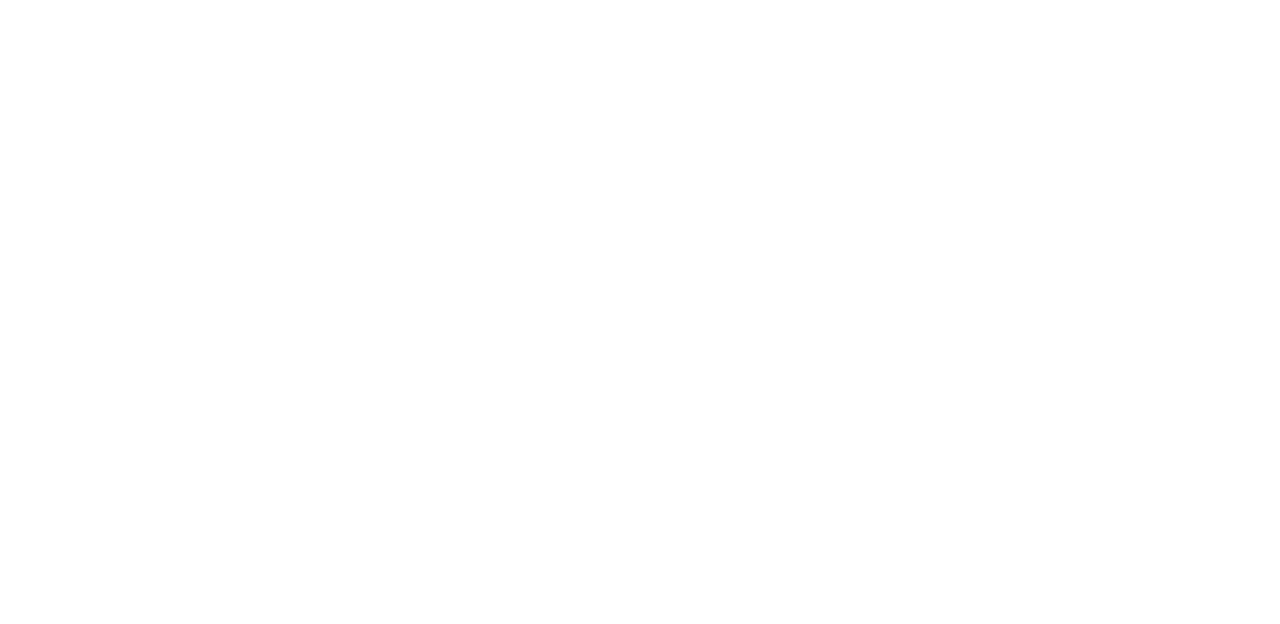
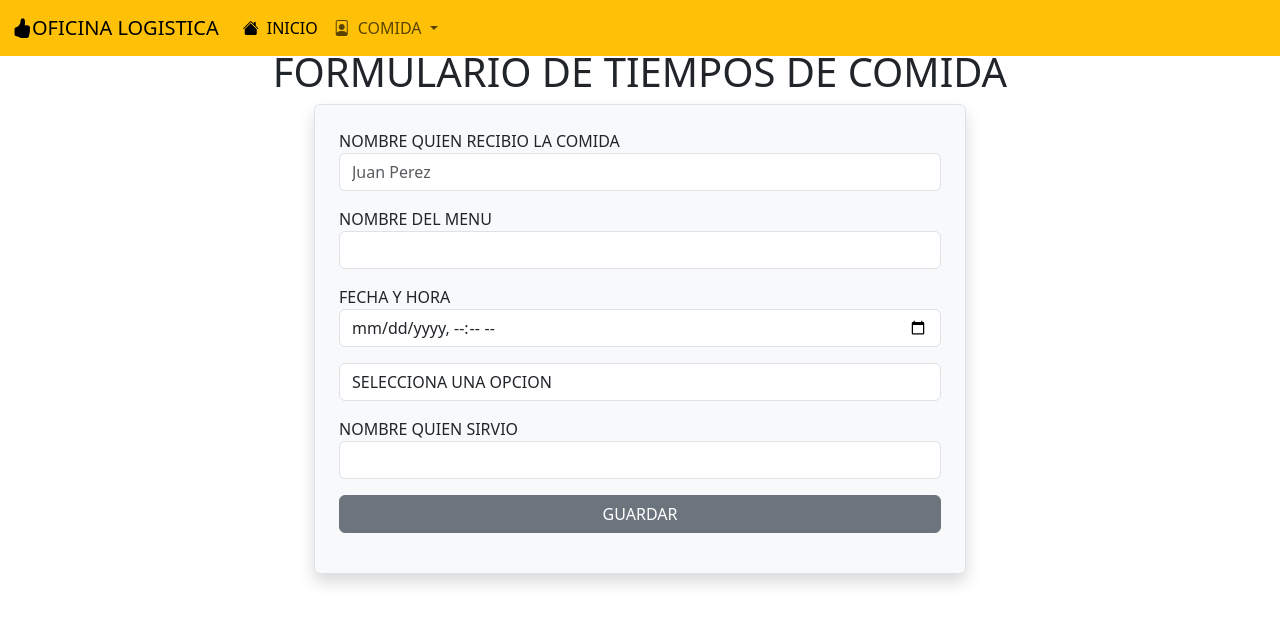
Before and after one commit to Jennifer11607/parcial_is2024, a PHP site: page /comida/index.php in a window 1280 px wide. Before the commit the part shown is empty. Shown: the top 624 px of the page. Run offline with PHP 8.4, Linux system fonts and the light colour scheme.

Commit message:
creacion del index

```diff
--- a/vistas/comida/index.php
+++ b/vistas/comida/index.php
@@ -0,0 +1,53 @@
+<?php include_once '../../vistas/templates/header.php'; ?>
+
+<h1 class="text-center mt-5">FORMULARIO DE TIEMPOS DE COMIDA</h1>
+<div class="row justify-content-center">
+    <form action="../../../parcial_is2024/controladores/comida/guardar.php" method="POST" class="border bg-light shadow rounded p-4 col-lg-6">
+        <div class="row mb-3">
+            <div class="col">
+                <label for="cli_nombre">NOMBRE QUIEN RECIBIO LA COMIDA</label>
+                <input type="text" name="cli_nombre" id="cli_nombre" class="form-control" placeholder="Juan Perez"required>
+            </div>
+        </div>
+        <div class="row mb-3">
+            <div class="col">
+                <label for="cli_apellido">NOMBRE DEL MENU</label>
+                <input type="text" name="cli_apellido" id="cli_apellido" class="form-control" required>
+            </div>
+        </div>
+        <div class="row mb-3">
+            <div class="col">
+                <label for="cli_nit">FECHA Y HORA</label>
+                <input type="datetime-local" name="cli_nit" id="cli_nit" class="form-control" required>
+            </div>
+        </div>
+        <div class="row mb-3">
+            <div class="col">
+            <select type="number" name="cli_telefono" id="cli_telefono" class="form-control" required>
+                <option selected>SELECCIONA UNA OPCION</option>
+                <option value="1">Desayuno</option>
+                <option value="2">Almuerzo</option>
+                <option value="3">Cena</option>
+                <option value="4">Refaccion</option>
+            </select>
+            </div>
+        </div>
+
+        <div class="row mb-3">
+            <div class="col">
+                <label for="cli_nit">NOMBRE QUIEN SIRVIO</label>
+                <input type="datetime" name="cli_nit" id="cli_nit" class="form-control" required>
+            </div>
+        </div>
+
+
+        <div class="row mb-3">
+            <div class="col">
+                <button type="submit" class="btn btn-secondary w-100">GUARDAR</button>
+            </div>
+        </div>
+
+    </form>
+</div>
+
+<?php include_once '../../vistas/templates/footer.php';?>
--- a/vistas/templates/navbar.php
+++ b/vistas/templates/navbar.php
@@ -1,4 +1,4 @@
-<nav class="navbar fixed-top navbar-expand-lg bg-success">
+<nav class="navbar fixed-top navbar-expand-lg bg-warning">
   <div class="container-fluid">
     <a class="navbar-brand" href="../comida/index.php"><i class="bi bi-hand-thumbs-up-fill"></i>OFICINA LOGISTICA</a>
     <button class="navbar-toggler" type="button" data-bs-toggle="collapse" data-bs-target="#navbarScroll" aria-controls="navbarScroll" aria-expanded="false" aria-label="Toggle navigation">
```
